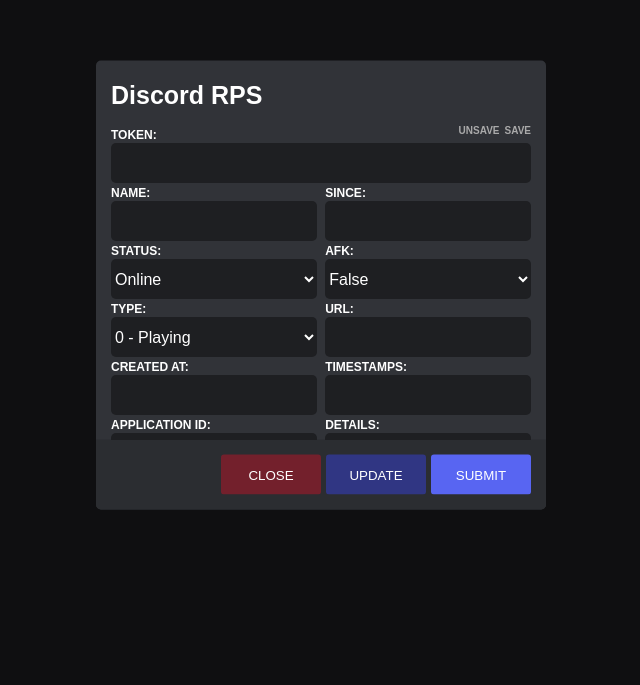
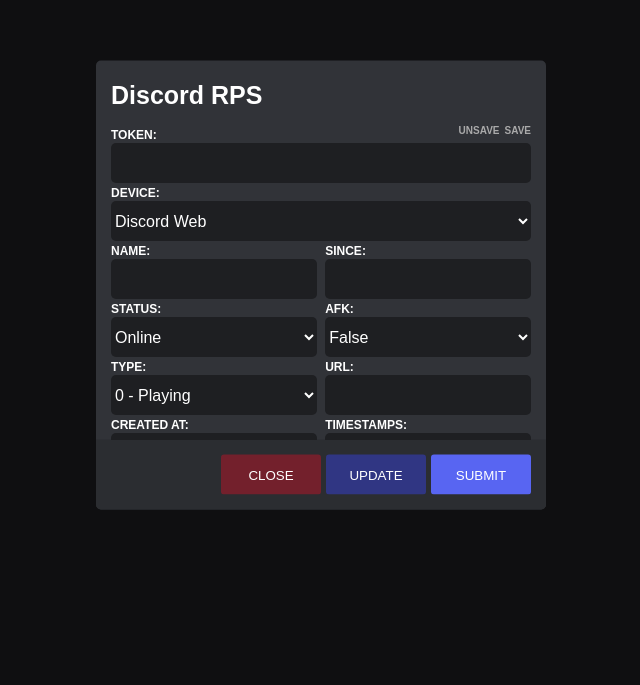
Before and after one commit to lilmond/Discord-RPS, a plain HTML site: page index.html in a window 1280 px wide. Shown: the part 115-800 px from the top of the page, without its empty margins (319-959 px from the left). Drawn offline with Linux system fonts and the light colour scheme.

Commit message:
Added device selection

```diff
--- a/index.html
+++ b/index.html
@@ -19,6 +19,12 @@
                     <button class="input-upper-button" id="save_token_button">SAVE</button>
                     <button class="input-upper-button" id="unsave_token_button">UNSAVE</button>
                     <input type="password" id="token"/>
+                    <label for="device">DEVICE:</label>
+                    <select id="device">
+                        <option value="Discord Web">Discord Web</option>
+                        <option value="Discord Android">Discord Android</option>
+                        <option value="Discord iOS">Discord iOS</option>
+                    </select>
                     <div class="double-inputs">
                         <div class="double-input">
                             <label for="name">NAME:</label>
```
